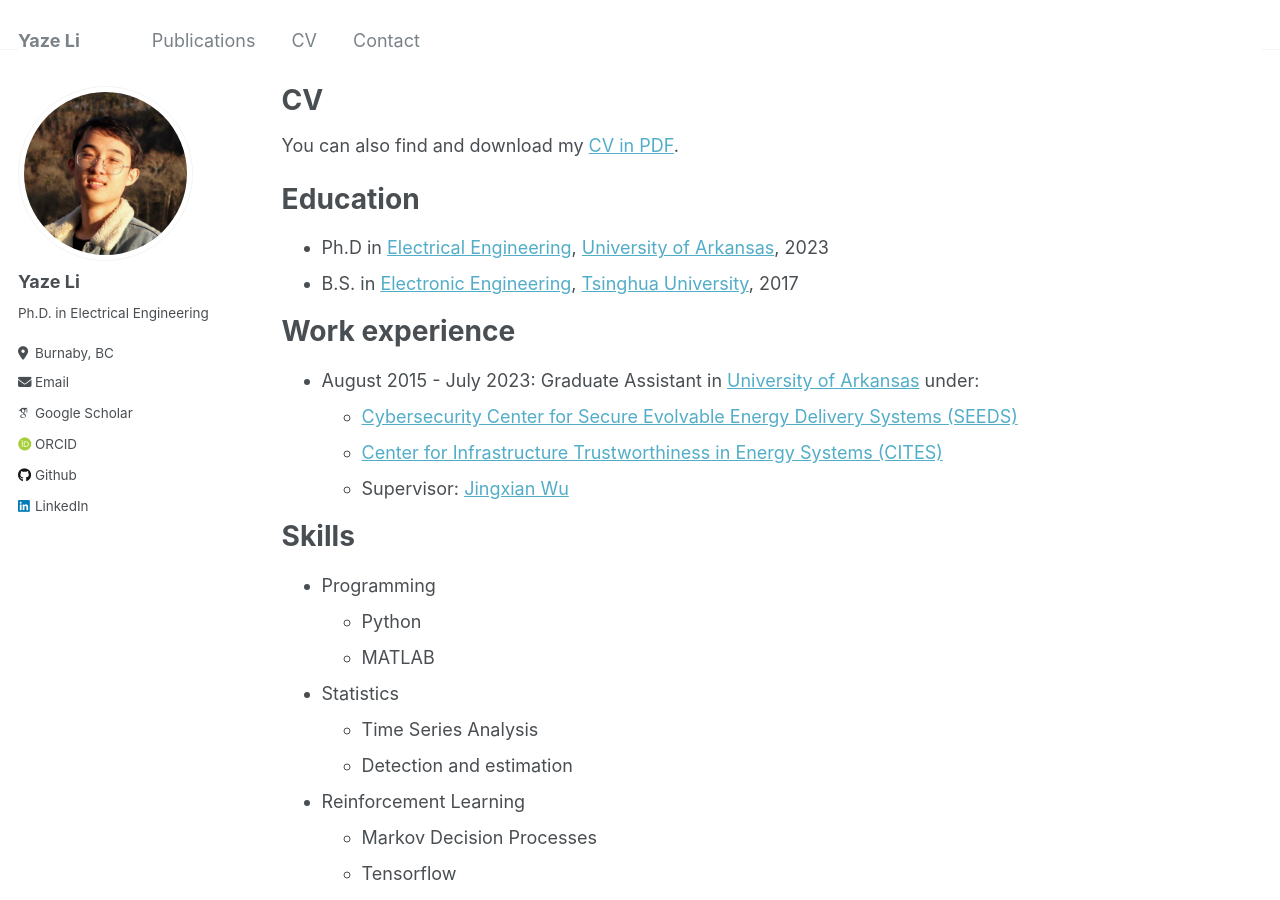
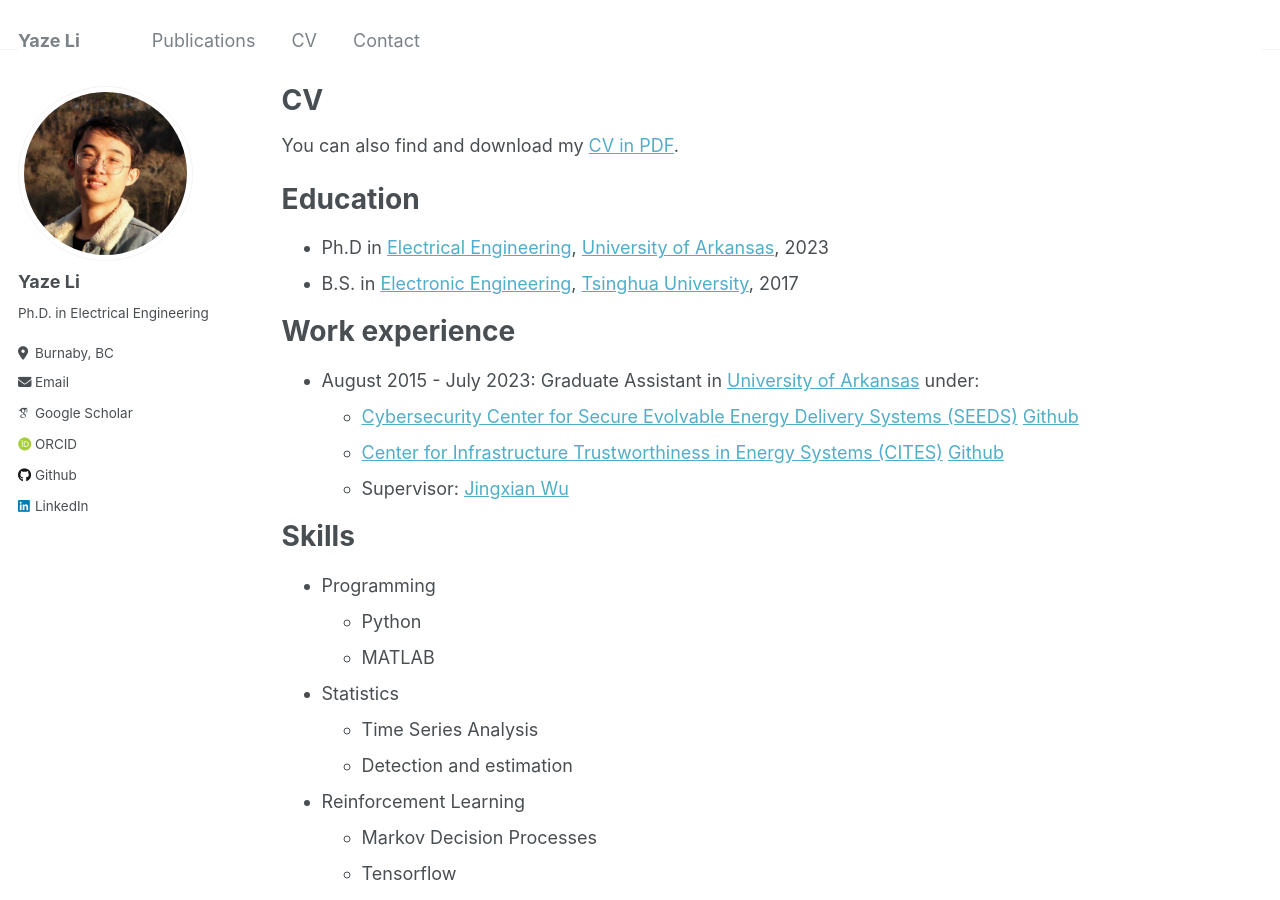
Before and after one commit to Arthurliyaze/Arthurliyaze.github.io, a Jekyll site: the page built from _pages/cv.md, in a window 1280 px wide and 900 px high. Built offline with Jekyll 4.4.1, drawn with Linux system fonts in a browser that asks for light colours; some web fonts are replaced.

Commit message:
Update cv.md

```diff
--- a/_pages/cv.md
+++ b/_pages/cv.md
@@ -18,8 +18,8 @@ Education
 Work experience
 ======
 * August 2015 - July 2023: Graduate Assistant in [University of Arkansas](https://www.uark.edu/) under:
-  * [Cybersecurity Center for Secure Evolvable Energy Delivery Systems (SEEDS)](https://seeds.uapower.group/about/)
-  * [Center for Infrastructure Trustworthiness in Energy Systems (CITES)](https://iucrc.nsf.gov/centers/center-for-infrastructure-trustworthiness-in-energy-systems-cites/)
+  * [Cybersecurity Center for Secure Evolvable Energy Delivery Systems (SEEDS)](https://seeds.uapower.group/about/) [Github](https://github.com/Arthurliyaze/Optimum-Power-Schedule)
+  * [Center for Infrastructure Trustworthiness in Energy Systems (CITES)](https://iucrc.nsf.gov/centers/center-for-infrastructure-trustworthiness-in-energy-systems-cites/) [Github](https://github.com/Arthurliyaze/Quick-Detection)
   * Supervisor: [Jingxian Wu](https://wuj.hosted.uark.edu/)
 
 Skills
```
